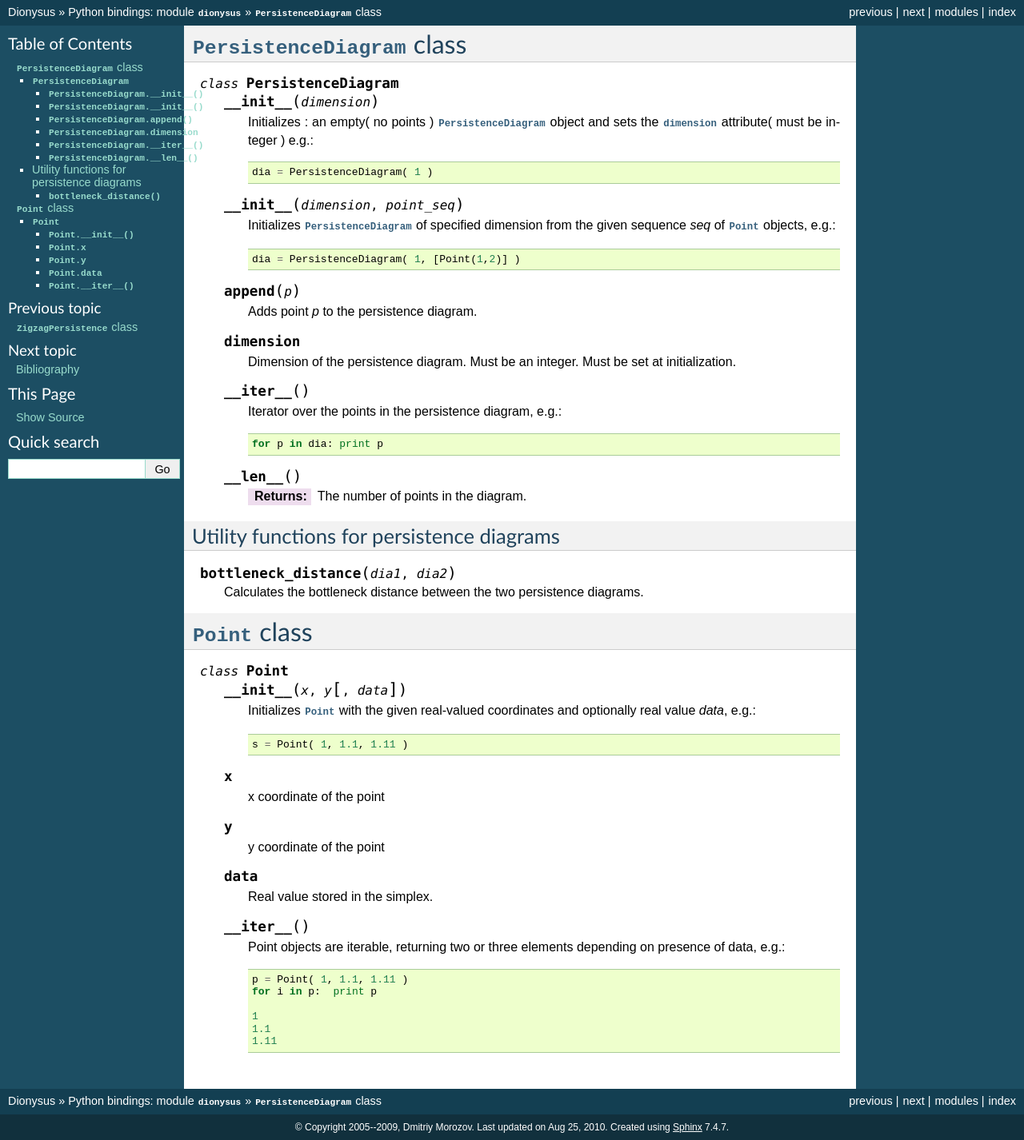
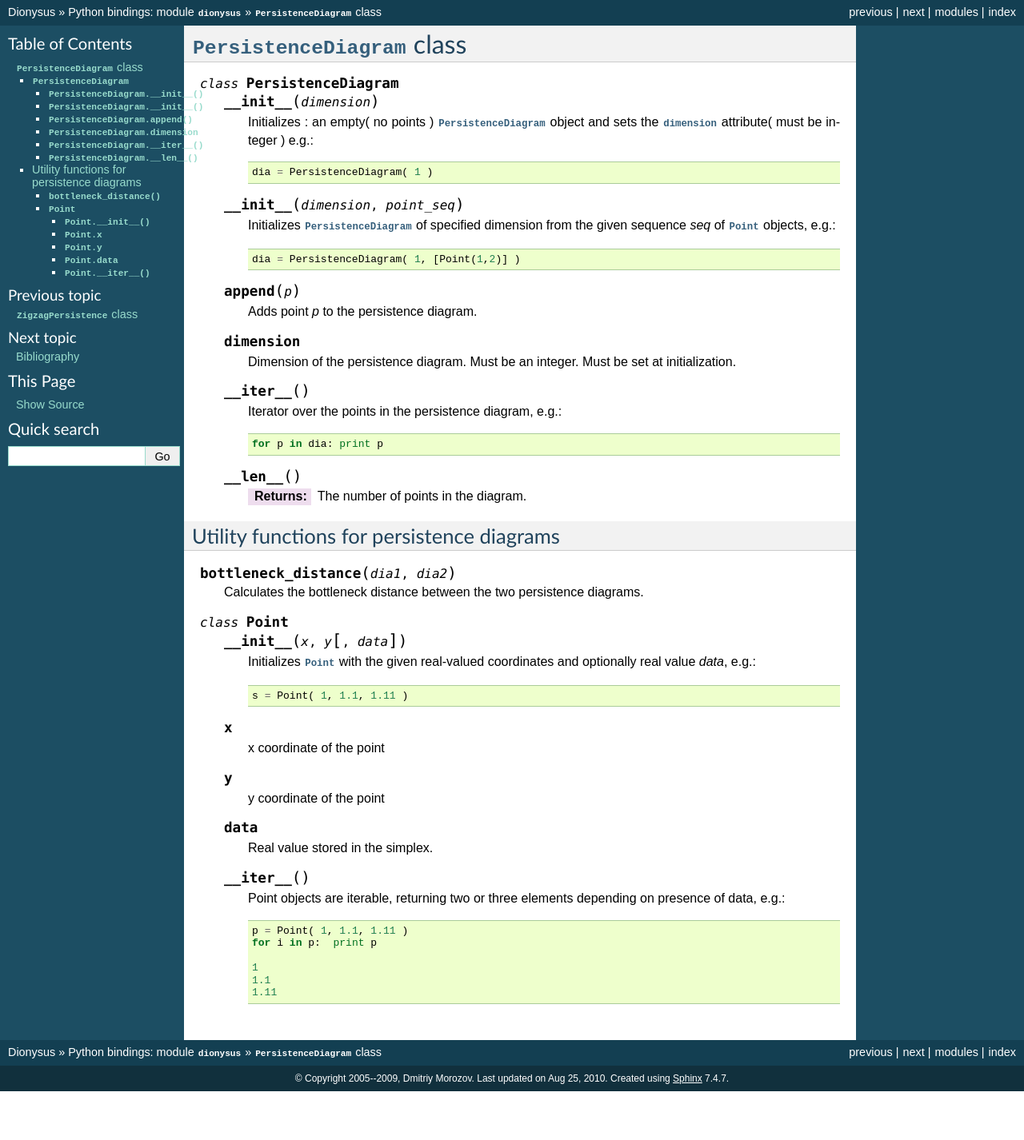
Before and after one commit to veldanie/Dionysus-python3, a Sphinx documentation site: the page built from doc/python/persistence-diagram.rst, in a window 1280 px wide. Shown: the whole page at 80% size. Built offline with Sphinx 7.4.7, drawn with Linux system fonts in a browser that asks for light colours; formulas are drawn with MathJax 3; after the commit the page ends 1365 px from its top, so only the background shows below that; some of the changed lines change nothing that is shown.

Commit message:
Minor touches in documentation

```diff
--- a/doc/conf.py
+++ b/doc/conf.py
@@ -28,7 +28,7 @@ sys.path.append('.')
 extensions = ['sphinx.ext.autodoc', 'sphinx.ext.todo',
               #'sphinx.ext.jsmath',  'ext.sprite_jsmath',
               'sphinx.ext.pngmath',
-              'ext.sfile', 'ext.cppdocs']
+              'ext.sfile']
 todo_include_todos = True
 
 jsmath_path = 'jsMath/easy/load.js'
--- a/doc/python/persistence-diagram.rst
+++ b/doc/python/persistence-diagram.rst
@@ -47,9 +47,6 @@ Utility functions for persistence diagrams
 
 
 
-:class:`Point` class
-======================
-
 .. class:: Point
 
     .. method:: __init__( x, y [, data])
```
